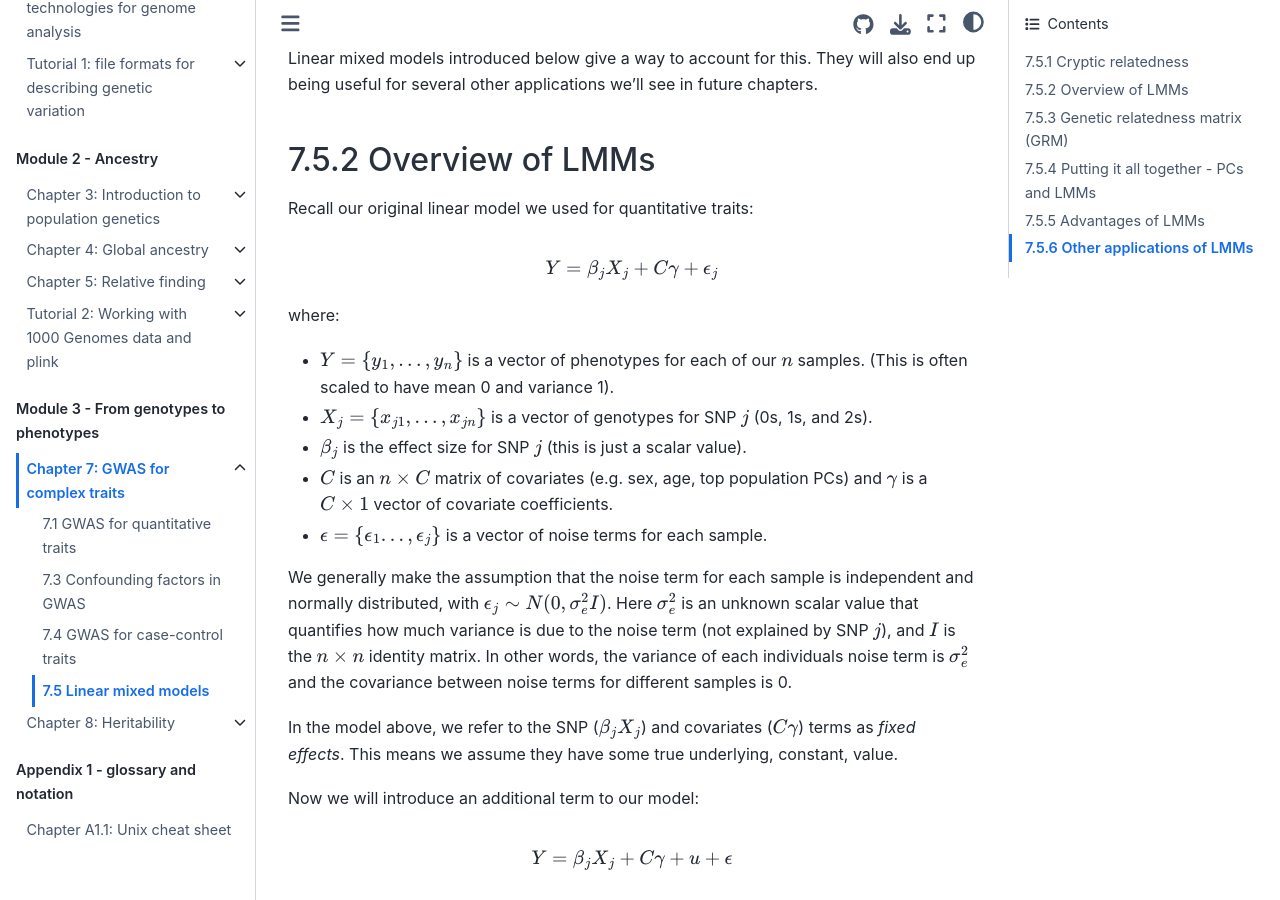
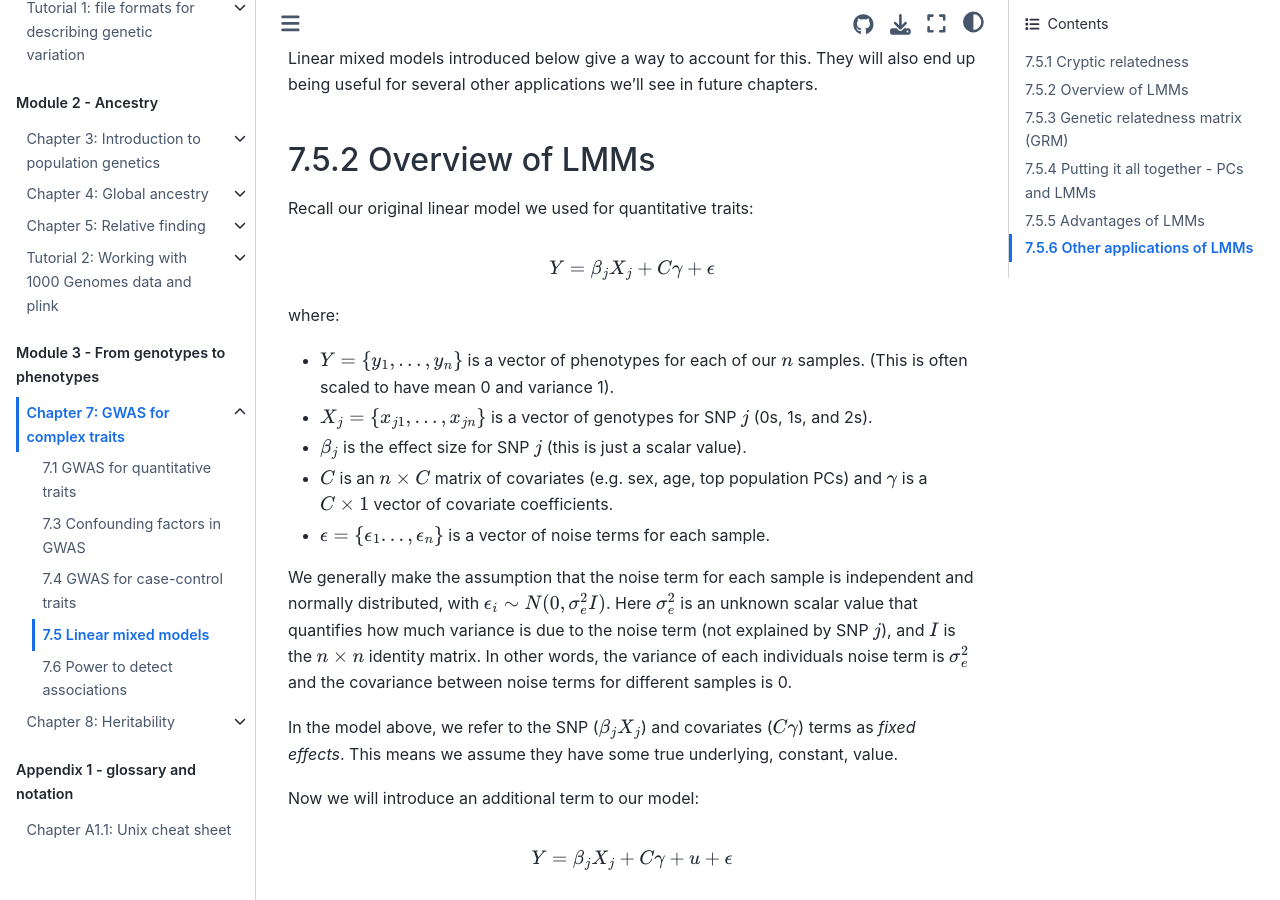
Before and after one commit to gymrek-lab/personal-genomics-textbook, a Jupyter Book: the page built from complextraits/gwas/lmms.md, in a window 1280 px wide and 900 px high, scrolled down 673 px. Built offline with Jupyter Book 1.0.4 settings and Sphinx 7.4.7 and the Sphinx Book theme 1.1.4, drawn with Linux system fonts in a browser that asks for light colours; pages that are not in the unit, such as notebooks, are missing from menus; some of the changed text lies outside the part shown.

Commit message:
adding power section

```diff
--- a/_toc.yml
+++ b/_toc.yml
@@ -69,8 +69,8 @@
         - file: complextraits/gwas/confounding
         - file: complextraits/gwas/case_control_traits
         - file: complextraits/gwas/lmms
+        - file: complextraits/gwas/power
         # TODO: imputation
-        # TODO: power
       - file: complextraits/heritability
         sections:
         - file: complextraits/heritability/relatives
--- a/complextraits/gwas/lmms.md
+++ b/complextraits/gwas/lmms.md
@@ -15,7 +15,7 @@
 Recall our original linear model we used for quantitative traits:
 
 $$
-Y = \beta_j X_j + C\gamma + \epsilon_j
+Y = \beta_j X_j + C\gamma + \epsilon
 $$
 
 where:
@@ -24,9 +24,9 @@
 * $X_j=\{x_{j1}, ..., x_{jn}\}$ is a vector of genotypes for SNP $j$ (0s, 1s, and 2s).
 * $\beta_j$ is the effect size for SNP $j$ (this is just a scalar value).
 * $C$ is an $n\times C$ matrix of covariates (e.g. sex, age, top population PCs) and $\gamma$ is a $C \times 1$ vector of covariate coefficients.
-* $\epsilon=\{\epsilon_{1}..., \epsilon_{j}\}$ is a vector of noise terms for each sample.
+* $\epsilon=\{\epsilon_{1}..., \epsilon_{n}\}$ is a vector of noise terms for each sample.
 
-We generally make the assumption that the noise term for each sample is independent and normally distributed, with $\epsilon_j \sim N(0, \sigma^2_e I)$. Here $\sigma^2_e$ is an unknown scalar value that quantifies how much variance is due to the noise term (not explained by SNP $j$), and $I$ is the $n \times n$ identity matrix. In other words, the variance of each individuals noise term is $\sigma^2_e$ and the covariance between noise terms for different samples is 0.
+We generally make the assumption that the noise term for each sample is independent and normally distributed, with $\epsilon_i \sim N(0, \sigma^2_e I)$. Here $\sigma^2_e$ is an unknown scalar value that quantifies how much variance is due to the noise term (not explained by SNP $j$), and $I$ is the $n \times n$ identity matrix. In other words, the variance of each individuals noise term is $\sigma^2_e$ and the covariance between noise terms for different samples is 0.
 
 In the model above, we refer to the SNP ($\beta_j X_j$) and covariates ($C\gamma$) terms as *fixed effects*. This means we assume they have some true underlying, constant, value.
 
```
Also changed, not shown: complextraits/gwas/power.md (added, +115 -0 lines), complextraits/gwas/images/power_curve.png (added), complextraits/gwas/images/powersim.png (added).
